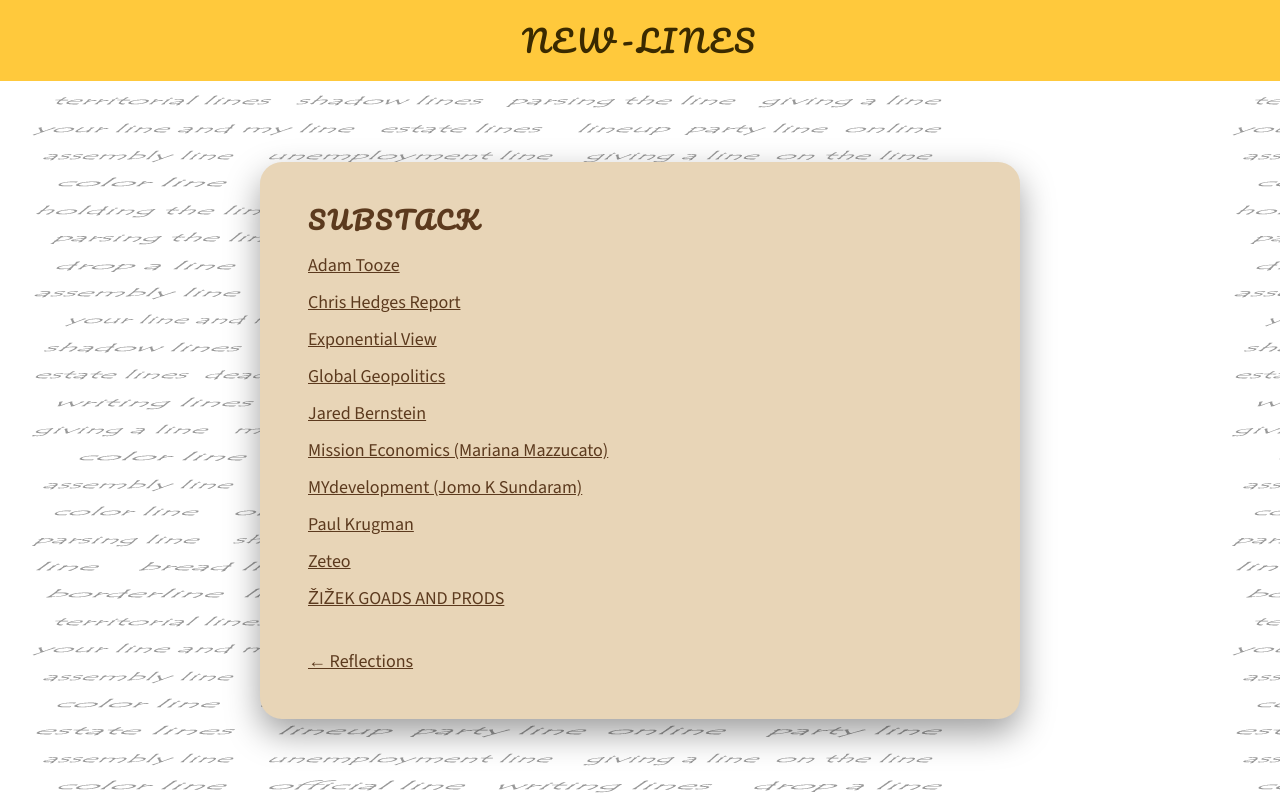
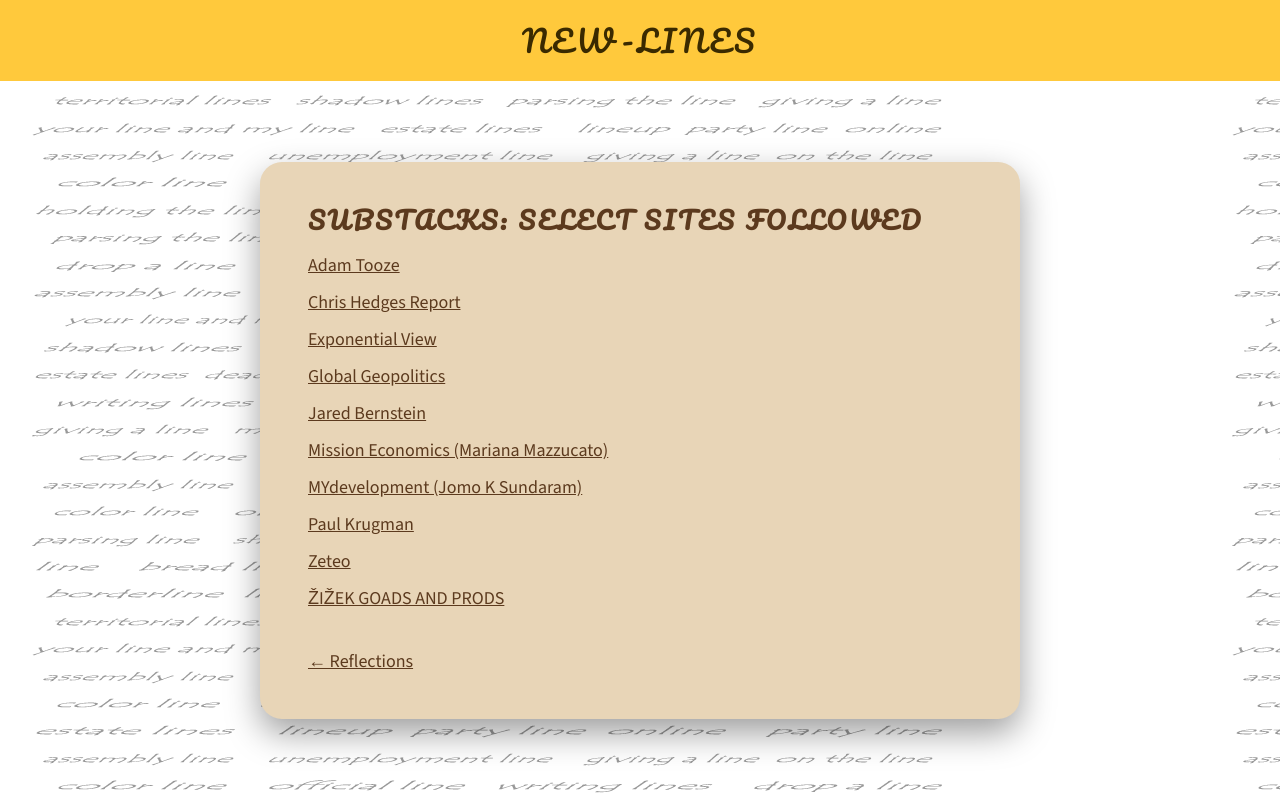
Before and after one commit to IEAcAcademy/Newlines, a plain HTML site: page substack.html in a window 1280 px wide. Drawn offline with nearby package versions, Linux system fonts and the light colour scheme.

Commit message:
Substack page: heading reads Substacks: Select sites followed
Co-Authored-By: Claude Haiku 5.5 <noreply@anthropic.com>

```diff
--- a/substack.html
+++ b/substack.html
@@ -17,7 +17,7 @@
 
 <main>
   <section class="page-panel">
-    <h1>Substack</h1>
+    <h1>Substacks: Select sites followed</h1>
     <ul class="links">
       <li><a href="https://adamtooze.substack.com/">Adam Tooze</a></li>
       <li><a href="https://chrishedges.substack.com/">Chris Hedges Report</a></li>
```
